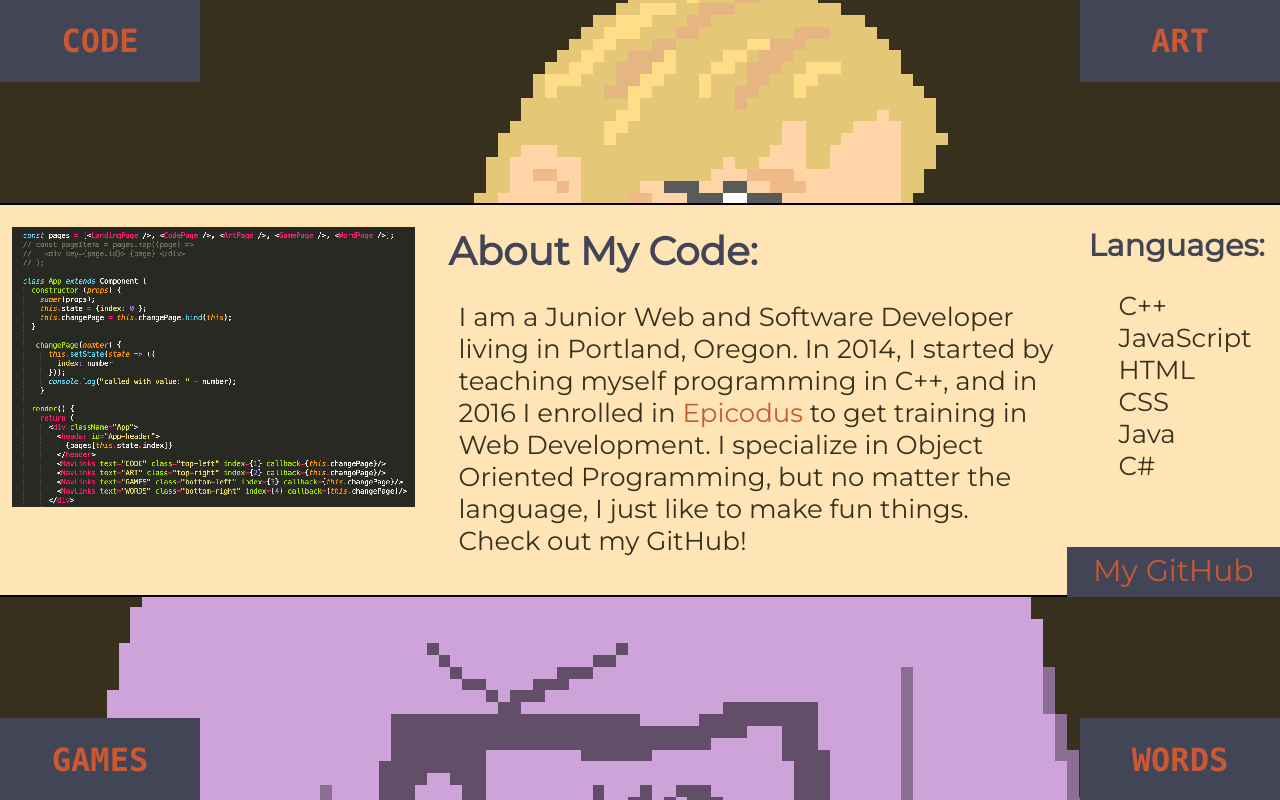
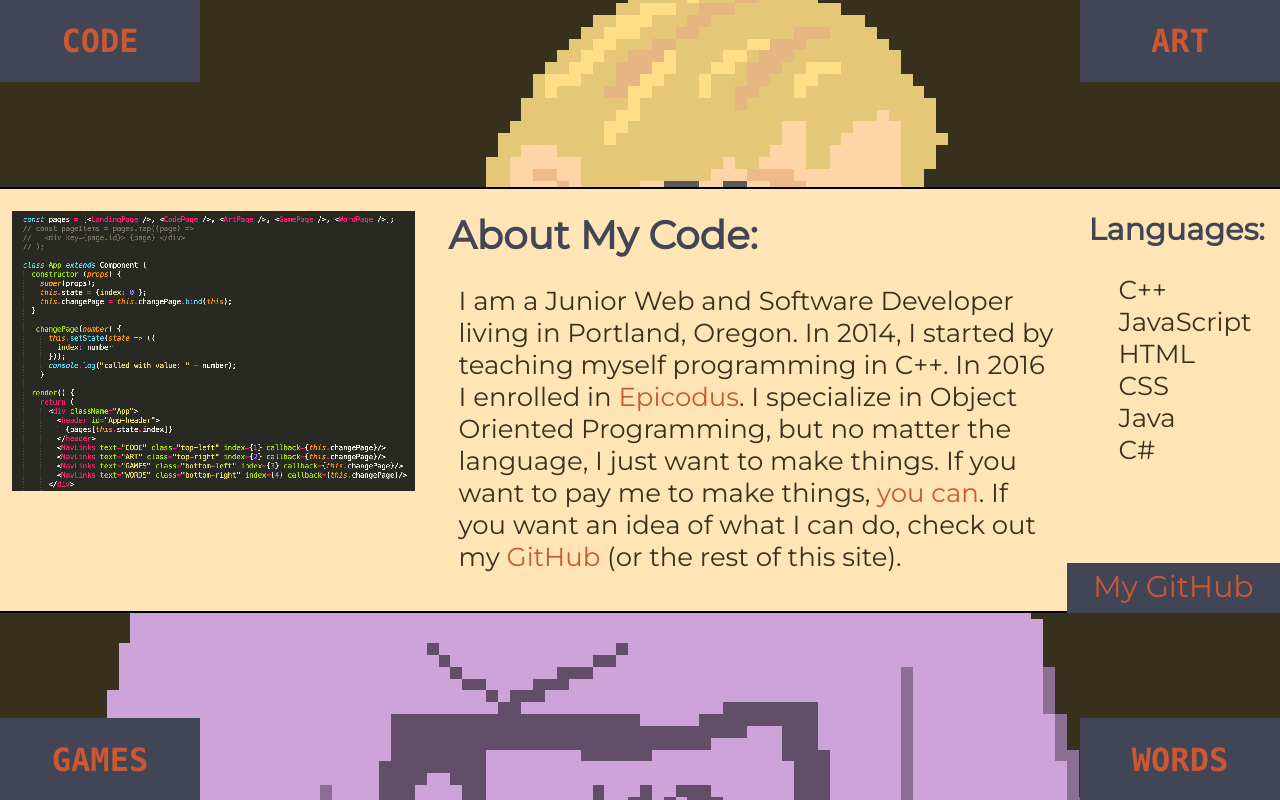
Before and after one commit to NoahKittleson/Personal-Site, a React (Create React App) app: page / in a window 1280 px wide. Both pictures are taken after a click on the link "CODE". Built offline with nearby package versions, Linux system fonts and the light colour scheme.

Commit message:
changed the copy

```diff
--- a/src/App.js
+++ b/src/App.js
@@ -65,9 +65,10 @@ class CodePage extends React.Component {
 					<div className="col-3">
 						<h2 className="heading">About My Code:</h2>
 						<p className="center-text">I am a Junior Web and Software Developer living in Portland, Oregon.  In 2014, I started by teaching myself
-						programming in C++, and in 2016 I enrolled in <a href="https://www.epicodus.com/">Epicodus</a> to get training
-						in Web Development.  I specialize in Object Oriented Programming, but no matter the language, I just like to
-						make fun things.  Check out my GitHub!</p>
+						programming in C++.  In 2016 I enrolled in <a href="https://www.epicodus.com/">Epicodus</a>.  I specialize in Object Oriented Programming,
+						but no matter the language, I just want to make things.  If you want to pay me to make things,
+						<a href = "mailto:noahkittleson@gmail.com?subject=Make%20me%20a%20thing"> you can</a>.  If you want an idea of what I can do, check out my
+						<a href="https://www.github.com/noahkittleson" target="_blank" className="App-link"> GitHub</a> (or the rest of this site).</p>
 					</div>
 					<div className="col-1" id="codeLangs">
 						<h3 className="heading">Languages:</h3>
@@ -101,13 +102,11 @@ class ArtPage extends React.Component {
 					<div className="col-3">
 						<h2 className="heading">About My Art:</h2>
 						<p className="center-text">I started doing pixel art in 2017, mainly because I was not good at traditional art and
-							hoped that I could hide it behind a mandatory low resolution.  All things told, I think that
-
-							Turns out I really liked pixel art, and
-							animation especially.  Plus it's a useful skill to have for an aspiring game developer.</p>
+							hoped that I could hide it behind a mandatory low resolution.  I don't feel like I've gotten significantly better at art, but I
+							<i>do</i> feel that I've gotten better at hiding the fact that I'm bad at art.  Is that the same thing?</p>
 					</div>
 					<div className="col-1" id="codeLangs">
-						<img src={EaselImg} alt="Artstation Logo"/>
+						<img src={EaselImg} alt="An art Easel"/>
 						<div id="github-link">
 							<a href="https://www.deviantart.com/noahkittleson" target="_blank" className="App-link">My Art Portfolio</a>
 						</div>
@@ -128,6 +127,10 @@ class GamePage extends React.Component {
 					</div>
 					<div className="col-3">
 						<h2 className="heading">About My Game:</h2>
+						<p className="center-text">I'm building a video game.  What's it about?  I'm not sure yet.  But I do know it'll be a turn-based RPG,
+						and that it'll be story focused. Right now I'm building out the engine and trying to get all the various systems in place.</p>
+
+
 						<p className="center-text">Ever since I was a kid I've been playing games.  Board games, video games, flash games, tabletop games,
 							It didn't matter.  In 2014, after graduating from college, I decided to take the plunge and teach myself
 							programming so that I could finally try my own hand at making video games.  Ever since I've been working on building my
```
